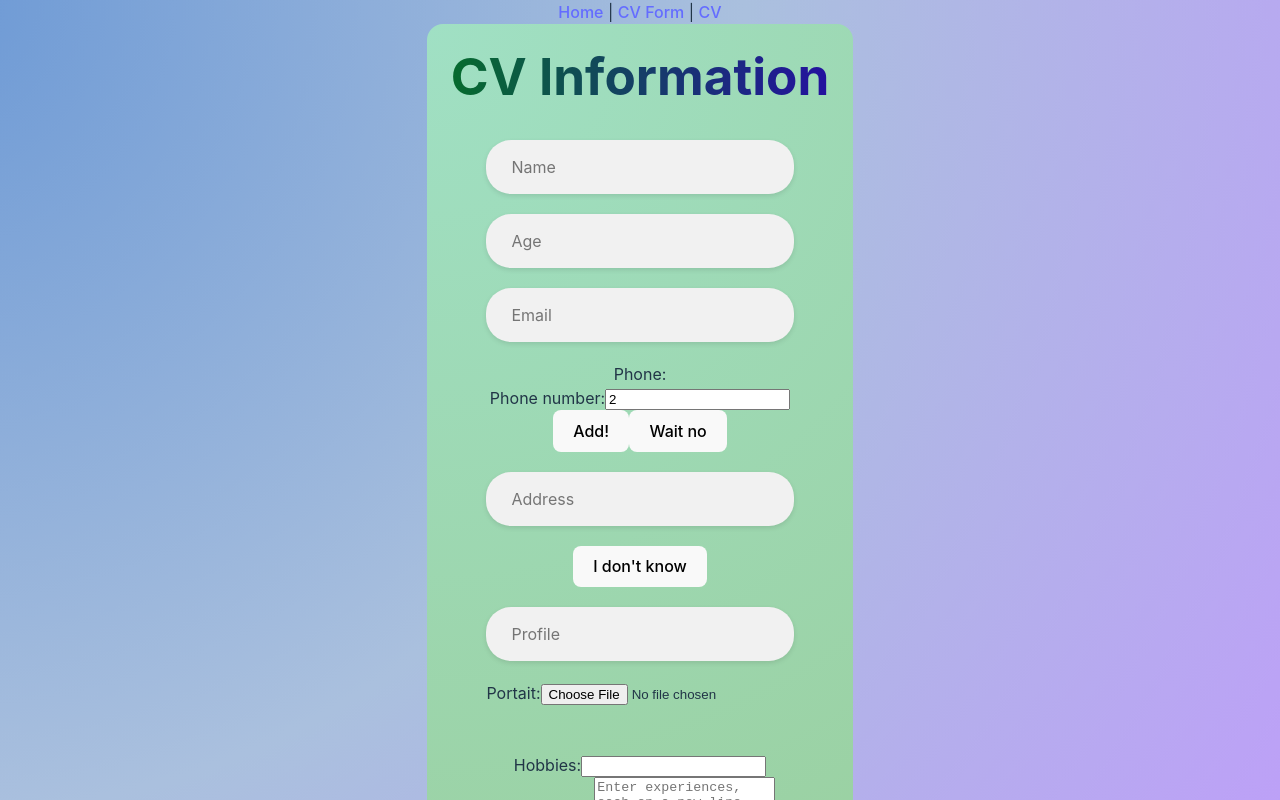
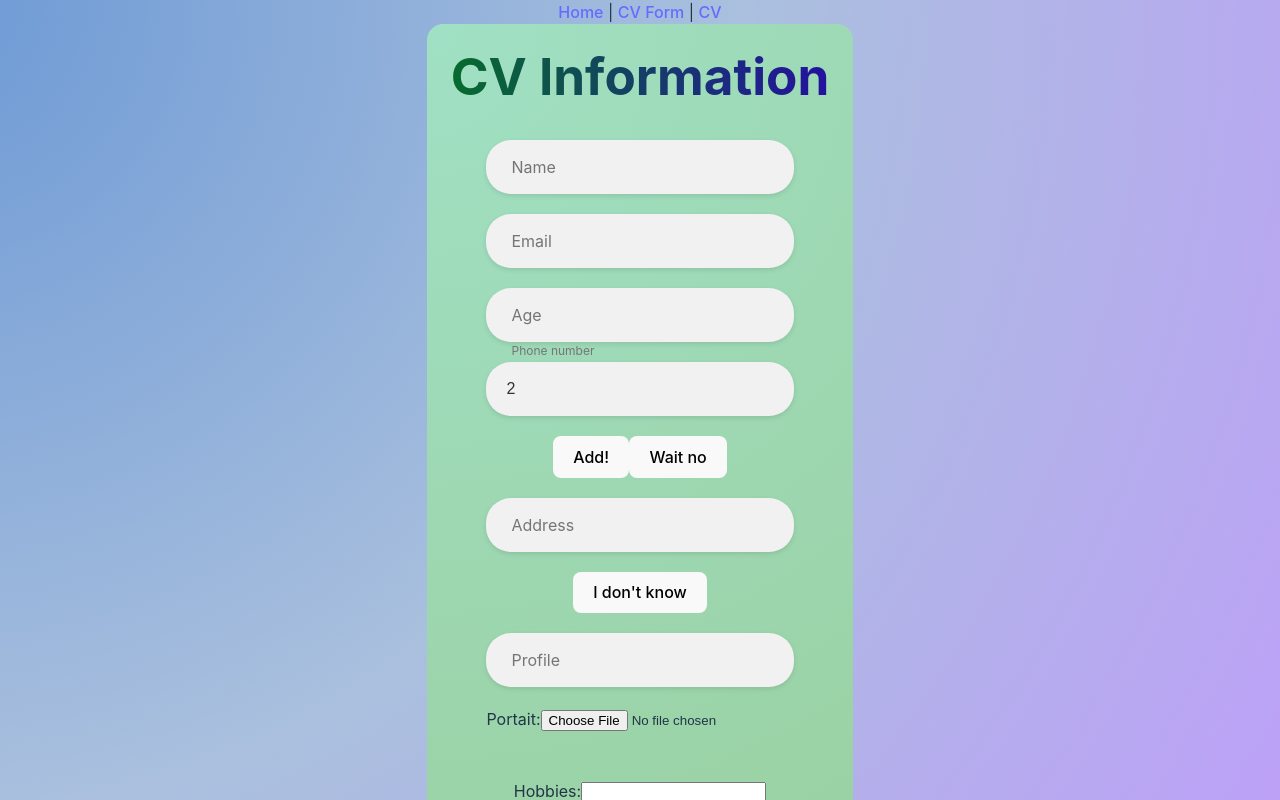
Before and after one commit to WatMan77/rottai, a React (Vite) app in the folder frontend/: page /cv-form in a window 1280 px wide. Shown: the top 800 px of the page. Built offline with nearby package versions, Linux system fonts and the light colour scheme.

Commit message:
more styles

```diff
--- a/frontend/src/CVForm.jsx
+++ b/frontend/src/CVForm.jsx
@@ -79,12 +79,8 @@ function CVForm() {
           label="Name"
           value={name}
           onChange={(e) => setName(e.target.value)}
-        />
-        <CustomInput
-          label="Age"
-          type="number"
-          value={age}
-          onChange={(e) => setAge(e.target.value)}
+          type='select'
+
         />
 
         <CustomInput
@@ -93,15 +89,14 @@ function CVForm() {
           onChange={(e) => setEmail(e.target.value)}
         />
 
-        {/* <CustomInput
-          label="Phone"
-          value={phone}
-          onChange={(e) => setPhone(e.target.value)}
-        /> */}
-        <label>
-          Phone:
-          <Phone phone={phone} setPhone={setPhone} />
-        </label>
+        <CustomInput
+          label="Age"
+          type="number"
+          value={age}
+          onChange={(e) => setAge(e.target.value)}
+        />
+
+        <Phone phone={phone} setPhone={setPhone} />
 
         <CustomInput
           label="Address"
--- a/frontend/src/Phone.jsx
+++ b/frontend/src/Phone.jsx
@@ -1,30 +1,30 @@
-import React, { useState, useEffect } from 'react';
+import React, { useState, useEffect } from "react";
+import { CustomInput } from "./common/Text";
 
-
-function Phone({phone, setPhone}){
-
-
+function Phone({ phone, setPhone }) {
   const [curPhoneBuf, setCurBuf] = useState("");
   const [newNumBuf, setNewNumBuf] = useState(0);
 
-
   const addNumber = () => {
-        setCurBuf((n)=>n+newNumBuf)
+    setCurBuf((n) => n + newNumBuf);
     setPhone(curPhoneBuf);
-    }
+  };
   const removeNumber = () => {
-        setCurBuf((n) => n.substring(0,n.length-1));
+    setCurBuf((n) => n.substring(0, n.length - 1));
     setPhone(curPhoneBuf);
   };
 
+  useEffect(() => {
+    setPhone(curPhoneBuf);
+  }, [curPhoneBuf, setPhone]);
 
   useEffect(() => {
     // Set up an interval to update newNum every second
     const intervalId = setInterval(() => {
-            setNewNumBuf(prevNum => {
-                prevNum += 1
-                if(prevNum>=10){
-                    prevNum=0;
+      setNewNumBuf((prevNum) => {
+        prevNum += 1;
+        if (prevNum >= 10) {
+          prevNum = 0;
         }
 
         return prevNum;
@@ -35,23 +35,27 @@ function Phone({phone, setPhone}){
     return () => clearInterval(intervalId);
   }, []);
 
-
-    return(
+  return (
     <>
-
       <div>
-            Phone number:
-            <input type="text" value={curPhoneBuf + newNumBuf} readOnly/>
+        <CustomInput
+          label="Phone number"
+          type="text"
+          value={curPhoneBuf + newNumBuf}
+          readOnly
+        />
+        {/* Phone number:
+            <input type="text" value={curPhoneBuf + newNumBuf} readOnly/> */}
       </div>
 
-        <button type="button" onClick={addNumber}>Add!</button>
-        <button type="button" onClick={removeNumber}>Wait no</button>
-
+      <button type="button" onClick={addNumber}>
+        Add!
+      </button>
+      <button type="button" onClick={removeNumber}>
+        Wait no
+      </button>
     </>
   );
 }
 
-
-
-
 export default Phone;
--- a/frontend/src/common/Text.jsx
+++ b/frontend/src/common/Text.jsx
@@ -1,4 +1,4 @@
-import { useState } from "react";
+import { useEffect, useState } from "react";
 import styled from "styled-components";
 
 export const H1 = styled.h1`
@@ -61,11 +61,17 @@ export function CustomInput({ label, ...inputProps }) {
   const handleBlur = () => setFocused(false);
   const handleChange = (e) => setValue(e.target.value);
 
+  useEffect(() => {
+    if (inputProps.value) {
+      setValue(inputProps.value);
+    }
+  }, [inputProps.value]);
+
   return (
     <Container>
       <InputField
         {...inputProps}
-        value={value}
+        value={value || inputProps.value}
         onFocus={handleFocus}
         onBlur={handleBlur}
         onChange={(e) => {
```
Lines whose indentation alone changed are shown as unchanged.
